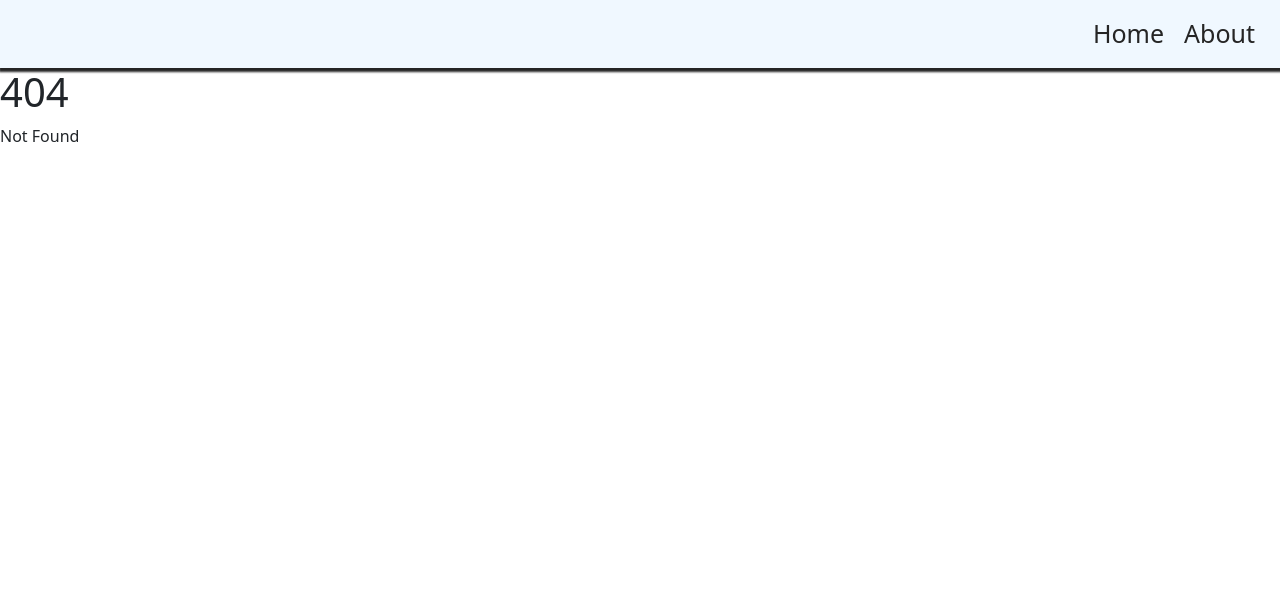
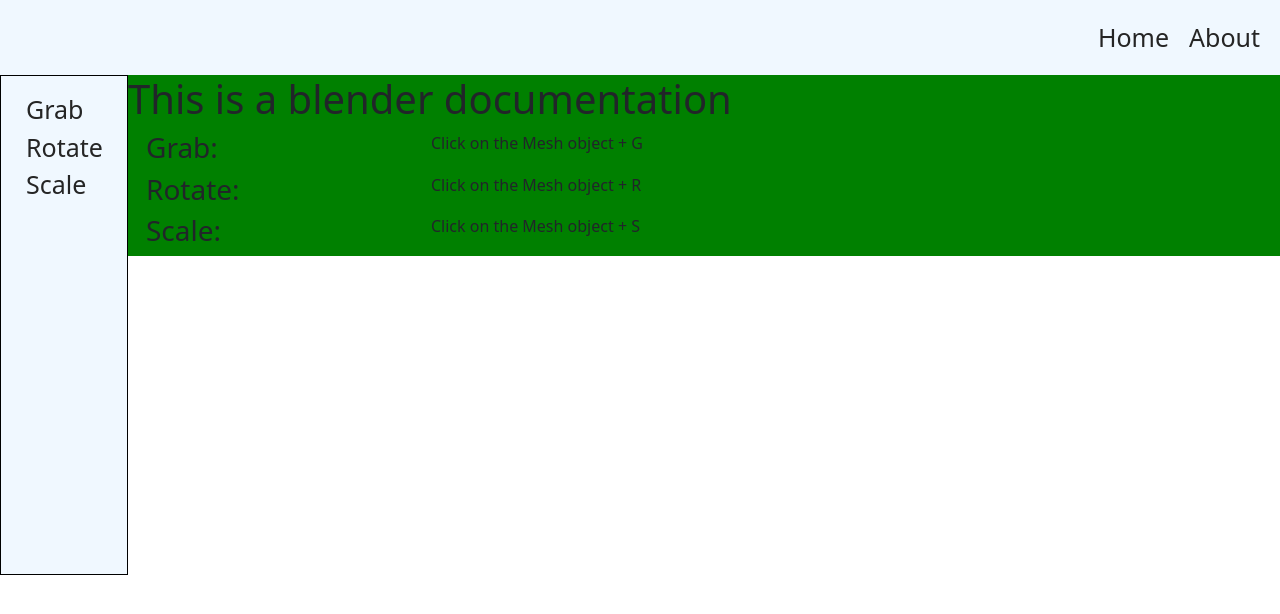
Before and after one commit to Matthes-Baer/Blenumentation, a SvelteKit app: page /blender in a window 1280 px wide. Before the commit this address had no page. Shown: the top 614 px of the page. Built offline with nearby package versions, Linux system fonts and the light colour scheme.

Commit message:
feat: Added blender route with page + layout & helper interface + function & data folder + object...

```diff
--- /dev/null
+++ b/src/components/blender/singleEntry.svelte
@@ -0,0 +1,10 @@
+<script lang="ts">
+	export let name: string;
+	export let description: string;
+	export let keystroke: string;
+</script>
+
+<div class="row">
+	<h3 class="col-sm-3" id={name}>{name}:</h3>
+	<div class="col-sm-7">{description} + {keystroke}</div>
+</div>
--- a/src/components/form.svelte
+++ b/src/components/form.svelte
@@ -28,6 +28,8 @@
 	<h3>{options.join(', ')}</h3>
 
 	<h2>bind:this testing</h2>
+	<!-- This works both for elements and for components -->
+	<!-- Provides a reference one can reach out to -->
 	<label>
 		<input type="text" name="textInput" value="" bind:this={textInput} />
 	</label>
--- /dev/null
+++ b/src/data/blender/documentationData.ts
@@ -0,0 +1,15 @@
+import type { documentationDataInterface } from '../../helper/interfaces';
+
+const documentationData: documentationDataInterface[] = [
+	{ name: 'Rotate', description: 'Click on the Mesh object', keystroke: 'R' },
+	{ name: 'Grab', description: 'Click on the Mesh object', keystroke: 'G' },
+	{ name: 'Scale', description: 'Click on the Mesh object', keystroke: 'S' }
+];
+
+export const sortedDocumentationData = documentationData.sort(
+	(a: documentationDataInterface, b: documentationDataInterface) => {
+		const upperCaseA = a.name.toUpperCase();
+		const upperCaseB = b.name.toUpperCase();
+		return upperCaseA.charCodeAt(0) - upperCaseB.charCodeAt(0);
+	}
+);
--- /dev/null
+++ b/src/helper/interfaces.ts
@@ -0,0 +1,5 @@
+export interface documentationDataInterface {
+	name: string;
+	description: string;
+	keystroke: string;
+}
--- a/src/routes/+layout.svelte
+++ b/src/routes/+layout.svelte
@@ -1,4 +1,4 @@
-<nav class="nav-container d-flex justify-content-end">
+<nav class="nav-container d-flex justify-content-end align-items-center">
 	<a href="/" class="nav-link-element">Home</a>
 	<a href="/about" class="nav-link-element">About</a>
 </nav>
@@ -8,7 +8,8 @@
 <style>
 	.nav-container {
 		width: 100%;
-		padding: 15px;
+		height: 75px;
+		padding: 10px;
 		box-shadow: 1px 2px 2px 2px #252525;
 		background-color: aliceblue;
 	}
--- /dev/null
+++ b/src/routes/blender/+layout.svelte
@@ -0,0 +1,30 @@
+<script>
+	import { sortedDocumentationData } from '../../data/blender/documentationData';
+</script>
+
+<nav class="nav-container d-flex flex-column">
+	{#each sortedDocumentationData as entry}
+		<a href={`#${entry.name}`} class="nav-link-element">{entry.name}</a>
+	{/each}
+</nav>
+
+<slot />
+
+<style>
+	.nav-container {
+		width: 10%;
+		height: 500px;
+		padding: 15px;
+		border: 1px solid black;
+		background-color: aliceblue;
+		position: absolute;
+		top: 75px;
+	}
+	.nav-link-element {
+		margin-left: 10px;
+		margin-right: 10px;
+		text-decoration: none;
+		color: #252525;
+		font-size: 25px;
+	}
+</style>
--- /dev/null
+++ b/src/routes/blender/+page.svelte
@@ -0,0 +1,21 @@
+<script>
+	import SingleEntry from '../../components/blender/singleEntry.svelte';
+	import { sortedDocumentationData } from '../../data/blender/documentationData';
+</script>
+
+<div class="mainContainer">
+	<h1>This is a blender documentation</h1>
+	<div class="container">
+		{#each sortedDocumentationData as entry}
+			<SingleEntry name={entry.name} description={entry.description} keystroke={entry.keystroke} />
+		{/each}
+	</div>
+</div>
+
+<style>
+	.mainContainer {
+		width: 90%;
+		margin-left: 10%;
+		background-color: green;
+	}
+</style>
```
